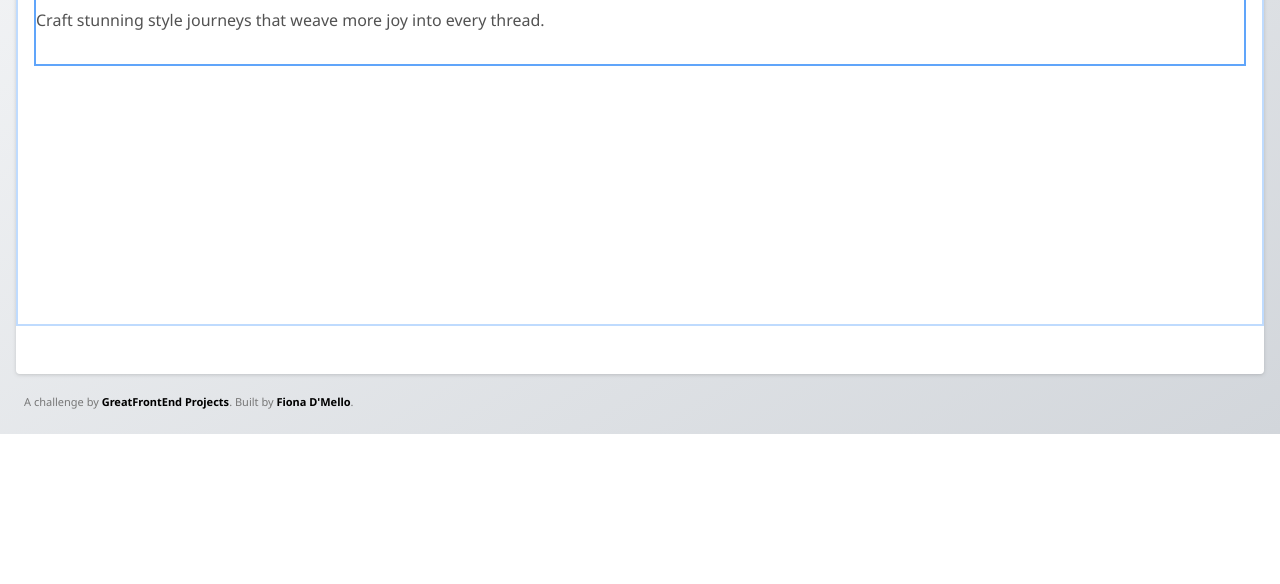
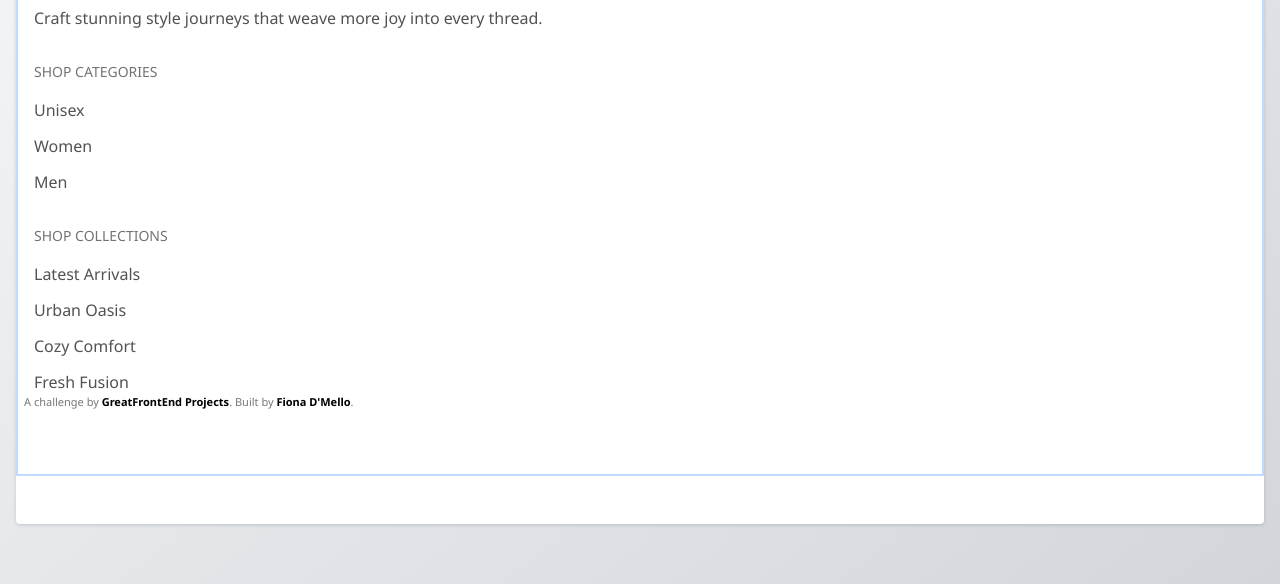
Before and after one commit to FionaDmello/footer-multi-column, a plain HTML site: page index.html in a window 1280 px wide. Shown: the part 366-950 px from the top of the page. Before the commit the page ends 800 px from the top, so only its background shows below. Drawn offline with nearby package versions, Linux system fonts and the light colour scheme; files whose address does not match are found by name.

Commit message:
added styled links to the footer

```diff
--- a/index.html
+++ b/index.html
@@ -54,10 +54,7 @@
         id="linksContainer"
         class="grow gap-12 px-4 flex flex-col border-2 border-blue-200"
       >
-        <div
-          id="hyperlinkContentContainer"
-          class="flex flex-col gap-8 border-2 border-blue-400"
-        >
+        <div id="hyperlinkContentContainer" class="flex flex-col gap-8">
           <div id="hyperlinkTextContainer" class="flex flex-col gap-6">
             <div>
               <img src="./img//abstractly-logo.png" alt="abstractly-logo" />
@@ -67,7 +64,73 @@
               thread.
             </div>
           </div>
-          <div id="hyperlinkContainer"></div>
+          <div id="hyperlinkContainer" class="flex flex-col gap-8">
+            <div id="categoriesContainer" class="flex flex-col gap-4">
+              <div class="text-sm text-neutral-500">SHOP CATEGORIES</div>
+              <div class="flex flex-col gap-3">
+                <div>
+                  <button
+                    class="text-neutral-600 hover:text-[#171717] focus:text-[#171717] focus:ring-4 focus:ring-indigo-100 focus:rounded disabled:text-neutral-400"
+                  >
+                    Unisex
+                  </button>
+                </div>
+                <div>
+                  <button
+                    href="/"
+                    class="text-neutral-600 hover:text-[#171717] focus:text-[#171717] focus:ring-4 focus:ring-indigo-100 focus:rounded disabled:text-neutral-400"
+                  >
+                    Women
+                  </button>
+                </div>
+                <div>
+                  <button
+                    href="/"
+                    class="text-neutral-600 hover:text-[#171717] focus:text-[#171717] focus:ring-4 focus:ring-indigo-100 focus:rounded disabled:text-neutral-400"
+                  >
+                    Men
+                  </button>
+                </div>
+              </div>
+            </div>
+            <div id="collectionsContainer" class="flex flex-col gap-4">
+              <div class="text-sm text-neutral-500">SHOP COLLECTIONS</div>
+              <div class="flex flex-col gap-3">
+                <div>
+                  <button
+                    href="/"
+                    class="text-neutral-600 hover:text-[#171717] focus:text-[#171717] focus:ring-4 focus:ring-indigo-100 focus:rounded disabled:text-neutral-400"
+                  >
+                    Latest Arrivals
+                  </button>
+                </div>
+                <div>
+                  <button
+                    href="/"
+                    class="text-neutral-600 hover:text-[#171717] focus:text-[#171717] focus:ring-4 focus:ring-indigo-100 focus:rounded disabled:text-neutral-400"
+                  >
+                    Urban Oasis
+                  </button>
+                </div>
+                <div>
+                  <button
+                    href="/"
+                    class="text-neutral-600 hover:text-[#171717] focus:text-[#171717] focus:ring-4 focus:ring-indigo-100 focus:rounded disabled:text-neutral-400"
+                  >
+                    Cozy Comfort
+                  </button>
+                </div>
+                <div>
+                  <button
+                    href="/"
+                    class="text-neutral-600 hover:text-[#171717] focus:text-[#171717] focus:ring-4 focus:ring-indigo-100 focus:rounded disabled:text-neutral-400"
+                  >
+                    Fresh Fusion
+                  </button>
+                </div>
+              </div>
+            </div>
+          </div>
         </div>
         <div id="socialmediaContainer" class="flex flex-col gap-8 pt-8"></div>
       </div>
```
